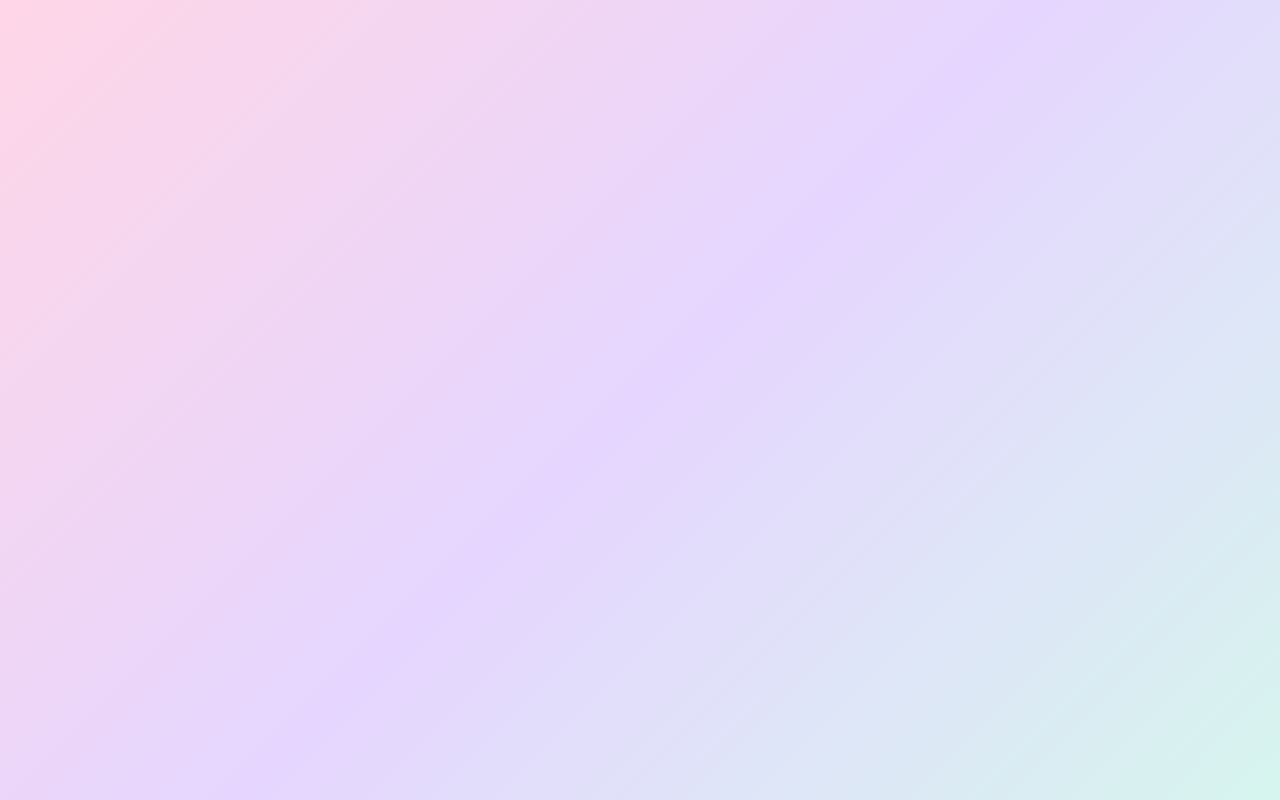
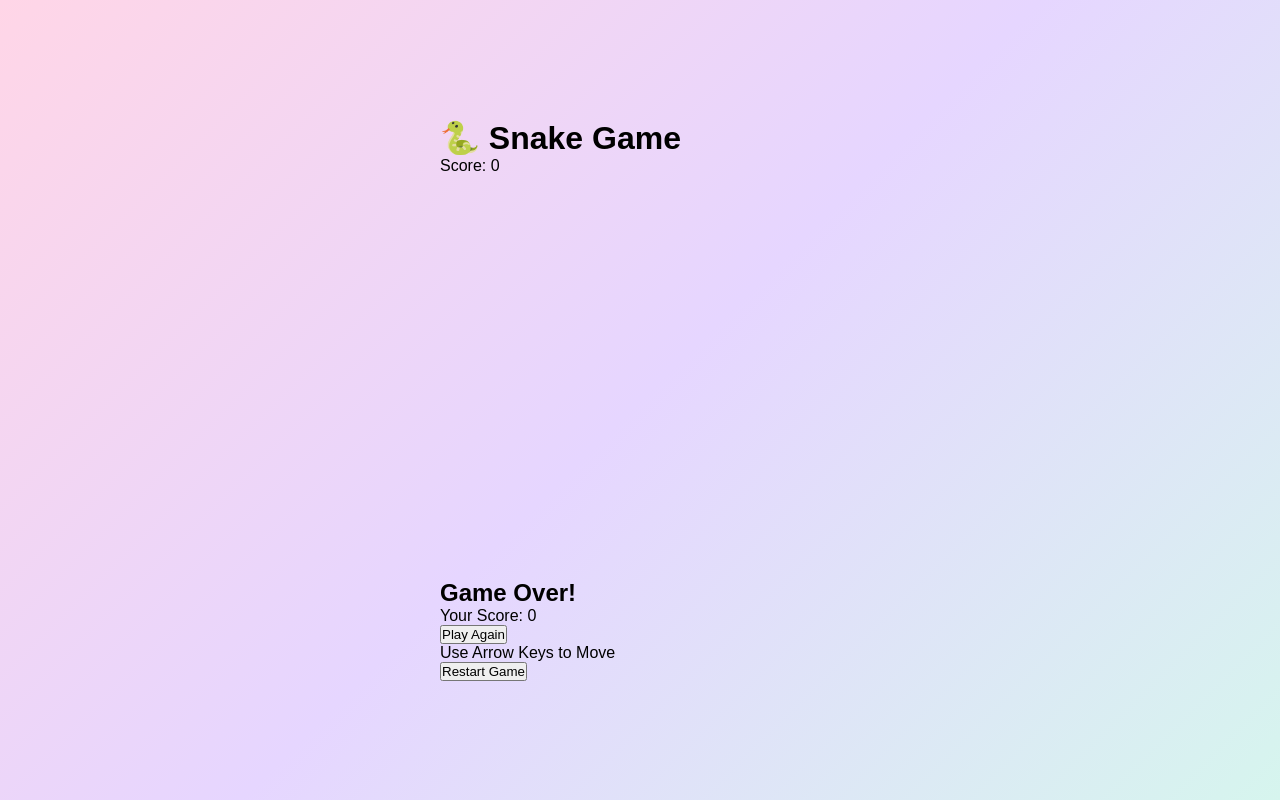
Before and after one commit to gihani-kavee/Snack-2D-Game, a plain HTML site: page index.html in a window 1280 px wide. Drawn offline with Linux system fonts and the light colour scheme.

Commit message:
Enhance index.html for Snake 2D Game
Added game container, score display, and game over section.

```diff
--- a/index.html
+++ b/index.html
@@ -1,16 +1,36 @@
+
 <!DOCTYPE html>
 <html lang="en">
-
 <head>
     <meta charset="UTF-8">
     <meta name="viewport" content="width=device-width, initial-scale=1.0">
-
-    <title>Snake Game</title>
-
+    <title>Snake 2D Game</title>
     <link rel="stylesheet" href="style.css">
 </head>
-
 <body>
 
+    <div class="game-container">
+        <h1>🐍 Snake Game</h1>
+
+        <div class="score">
+            Score: <span id="score">0</span>
+        </div>
+
+        <canvas id="gameCanvas" width="400" height="400"></canvas>
+
+        <div id="gameOver" class="game-over">
+            <h2>Game Over!</h2>
+            <p>Your Score: <span id="finalScore">0</span></p>
+            <button onclick="restartGame()">Play Again</button>
+        </div>
+
+        <p class="instructions">
+            Use Arrow Keys to Move
+        </p>
+
+        <button onclick="restartGame()">Restart Game</button>
+    </div>
+
+    <script src="script.js"></script>
 </body>
 </html>
```
